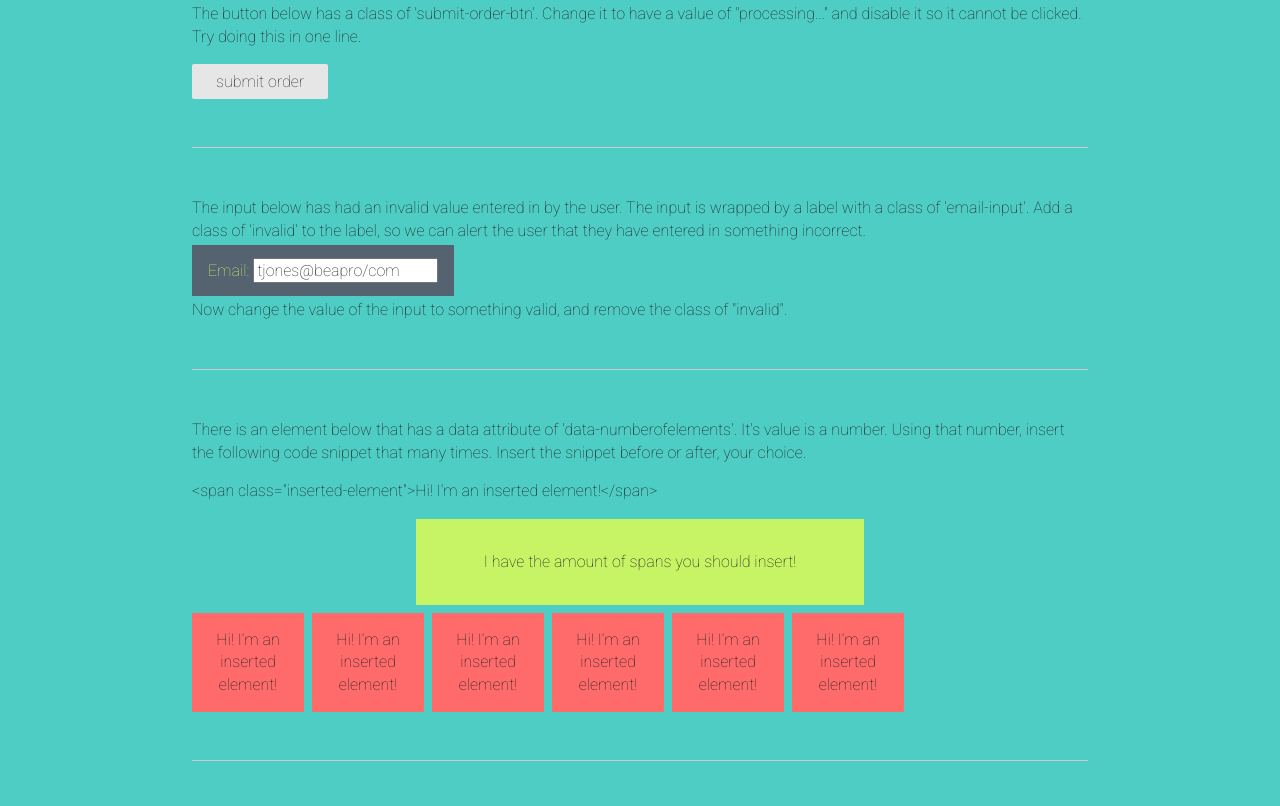
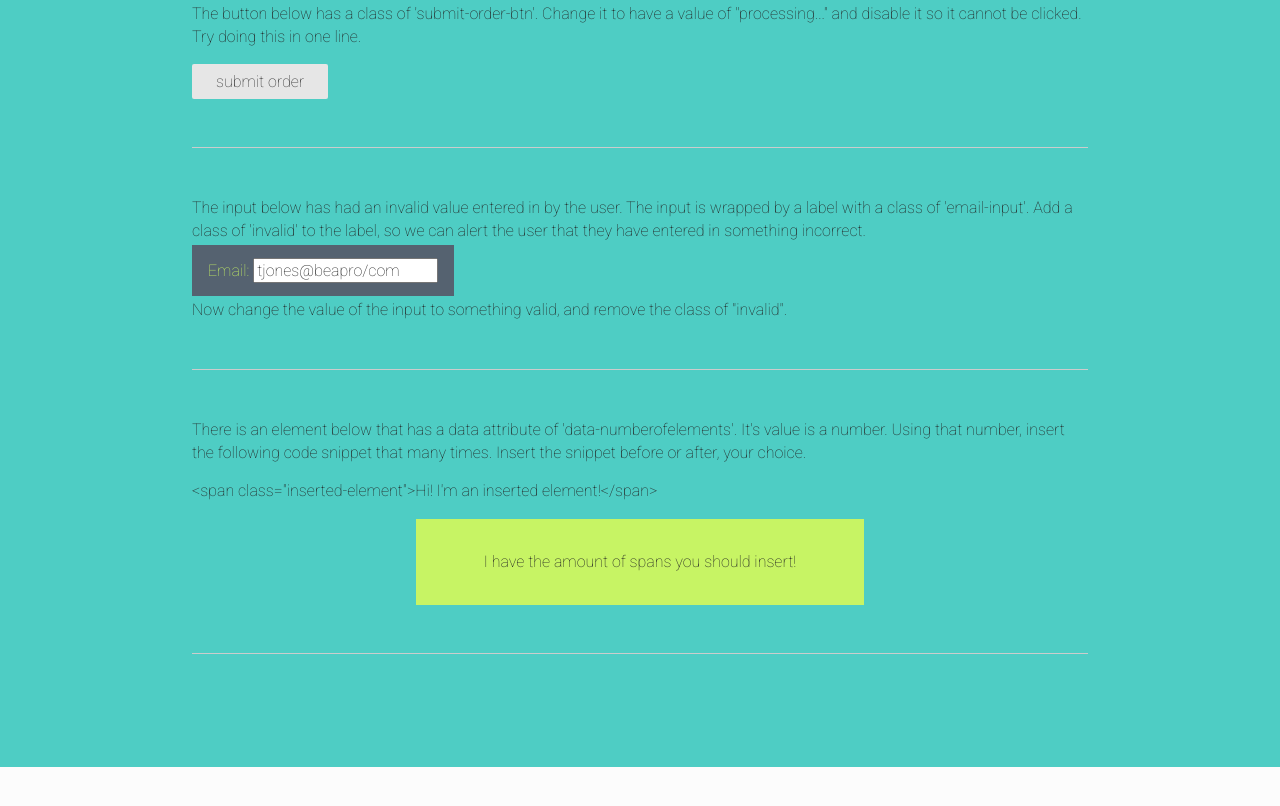
Before and after one commit to tay1orjones/jQuery-Candy, a plain HTML site: page index.html in a window 1280 px wide. Shown: the part 2639-3445 px from the top of the page. After the commit the page ends 3406 px from the top, so only its background shows below. Drawn offline with nearby package versions, Linux system fonts and the light colour scheme.

Commit message:
Update index.html
removed inserted elements at the end, shouldn't have been there in the first place.

```diff
--- a/index.html
+++ b/index.html
@@ -106,7 +106,7 @@
                 <p>&lt;span class=&quot;inserted-element&quot;&gt;Hi! I'm an inserted element!&lt;/span&gt;</p>
 
                 <div data-numberofelements="8" class="jolly-rancher">I have the amount of spans you should insert!</div>
-                <span class="inserted-element">Hi! I'm an inserted element!</span><span class="inserted-element">Hi! I'm an inserted element!</span><span class="inserted-element">Hi! I'm an inserted element!</span><span class="inserted-element">Hi! I'm an inserted element!</span><span class="inserted-element">Hi! I'm an inserted element!</span><span class="inserted-element">Hi! I'm an inserted element!</span>
+
                 <div style="clear: both;"></div>
 
                 <hr/>
```
